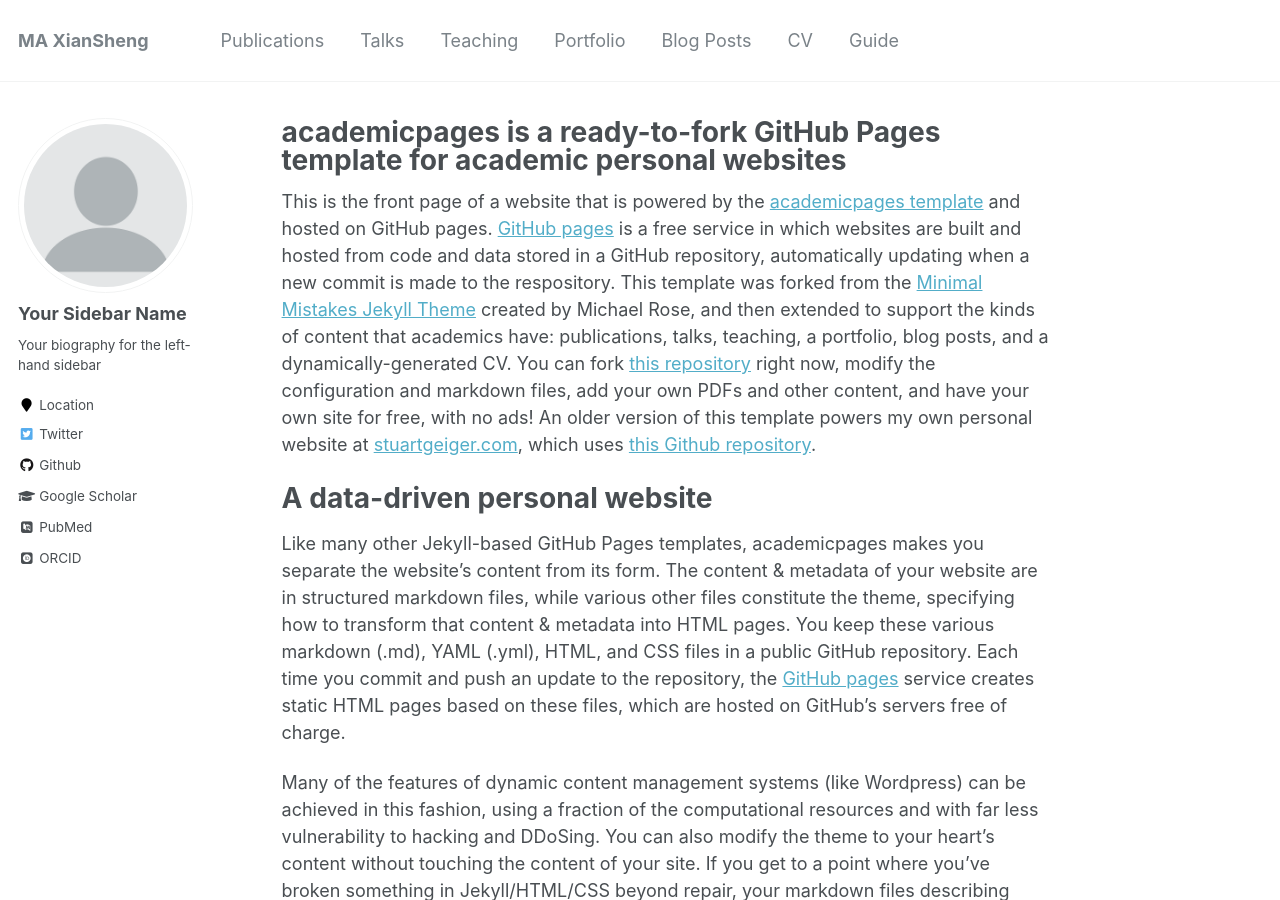
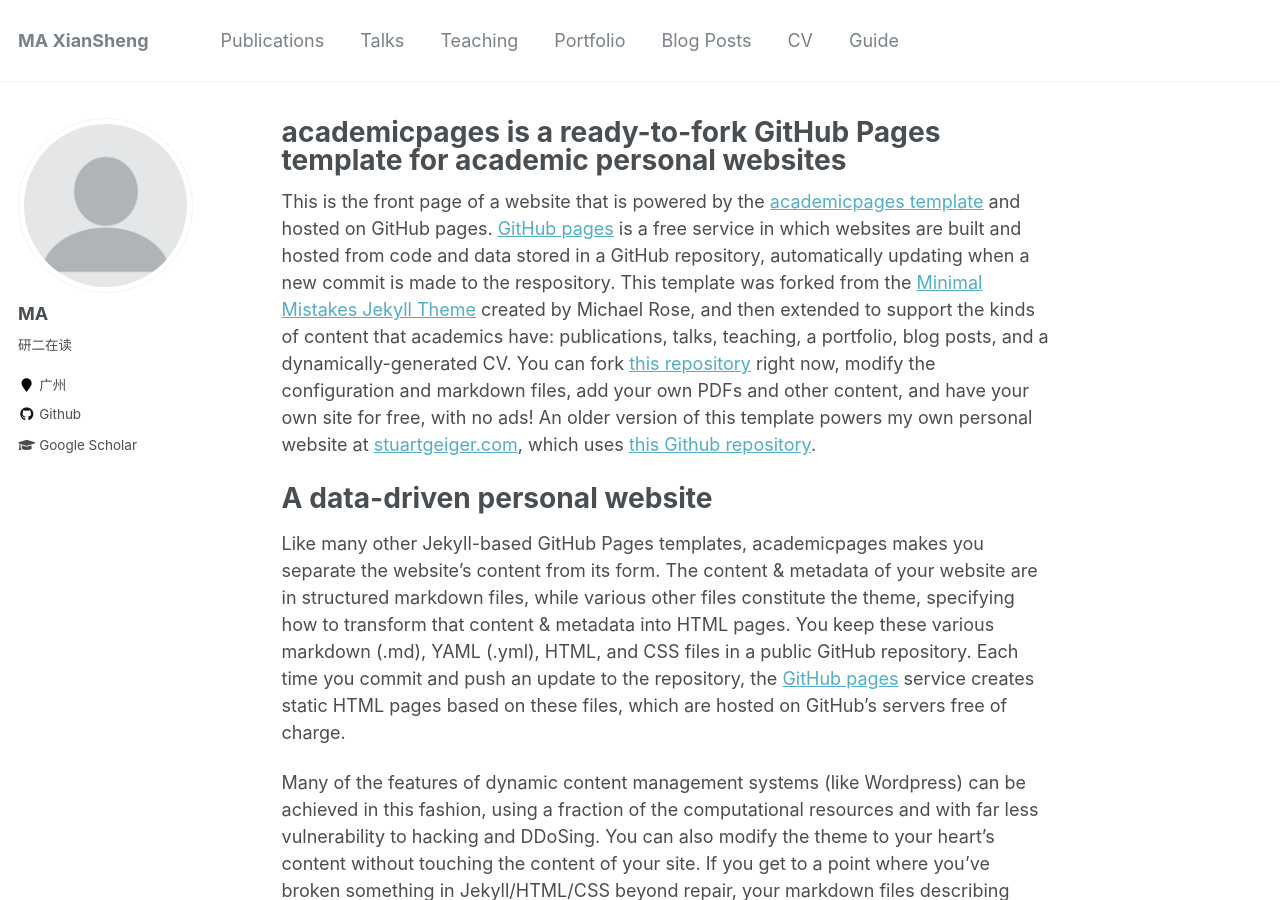
Before and after one commit to hsienshaun/hsienshaun.github.io, a Jekyll site: the page built from _pages/about.md, in a window 1280 px wide and 900 px high. Built offline with Jekyll 4.4.1, drawn with Linux system fonts in a browser that asks for light colours; some web fonts are replaced.

Commit message:
Update _config.yml

```diff
--- a/_config.yml
+++ b/_config.yml
@@ -80,12 +80,12 @@ analytics:
 
 # Site Author
 author:
-  name             : "Your Sidebar Name"
+  name             : "MA"
   avatar           : "profile.png"
-  bio              : "Your biography for the left-hand sidebar"
-  location         : "Location"
+  bio              : "研二在读"
+  location         : "广州"
   employer         :
-  pubmed           : "https://www.ncbi.nlm.nih.gov/pubmed/?term=john+snow"
+  pubmed           : #"https://www.ncbi.nlm.nih.gov/pubmed/?term=john+snow"
   googlescholar    : "http://yourfullgooglescholarurl.com"
   email            :
   researchgate     :  # example: "https://www.researchgate.net/profile/yourprofile"
@@ -96,20 +96,20 @@ author:
   flickr           :
   facebook         :
   foursquare       :
-  github           : "academicpages"
+  github           : "hsienshaun"
   google_plus      :
   keybase          :
   instagram        :
   impactstory      : #"https://profiles.impactstory.org/u/xxxx-xxxx-xxxx-xxxx"
   lastfm           :
   linkedin         :
-  orcid            : "http://orcid.org/yourorcidurl"
+  orcid            : #"http://orcid.org/yourorcidurl"
   pinterest        :
   soundcloud       :
   stackoverflow    : # http://stackoverflow.com/users/123456/username
   steam            :
   tumblr           :
-  twitter          : "replacethistwitterhandle"
+  twitter          : #"replacethistwitterhandle"
   vine             :
   weibo            :
   xing             :
```
